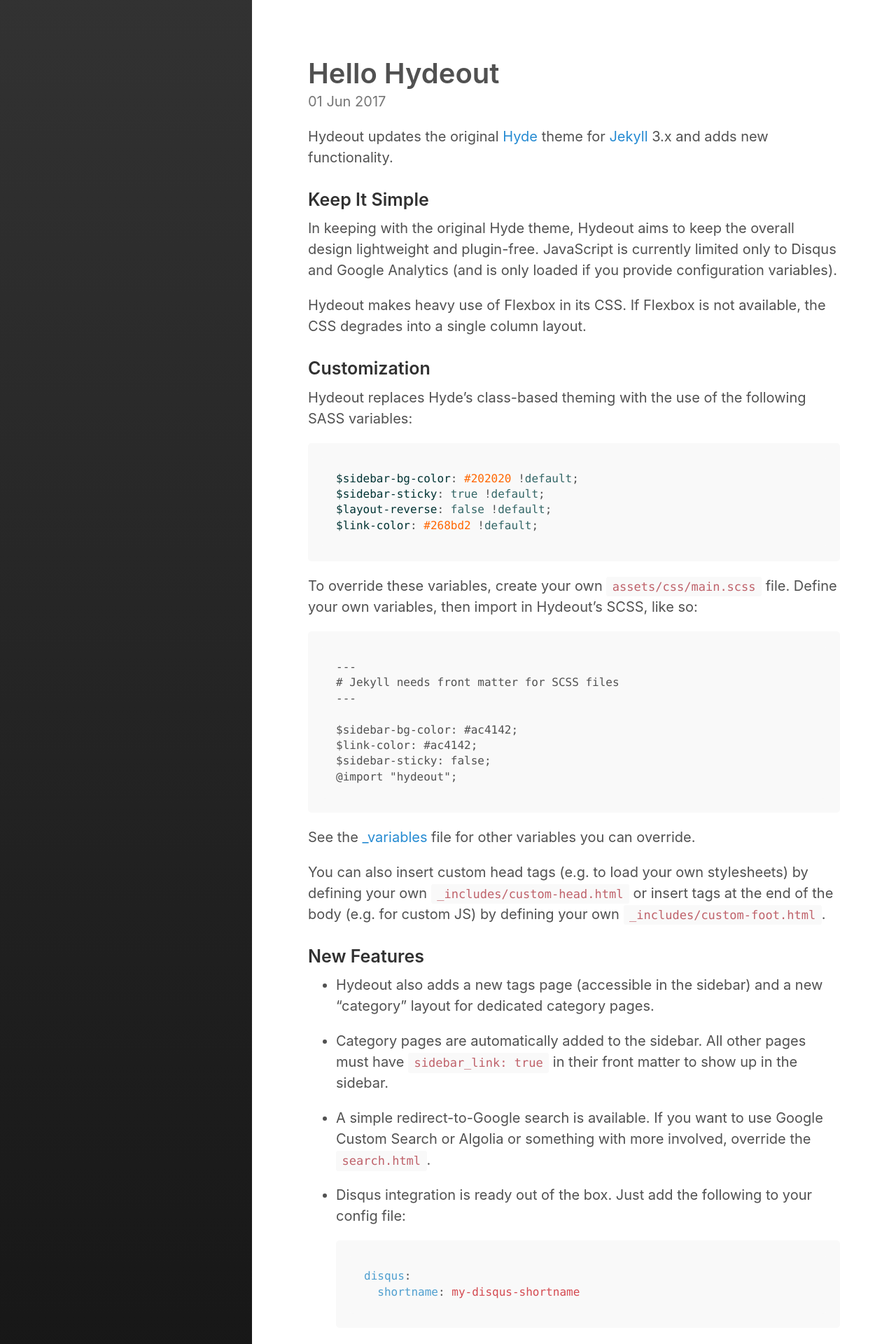
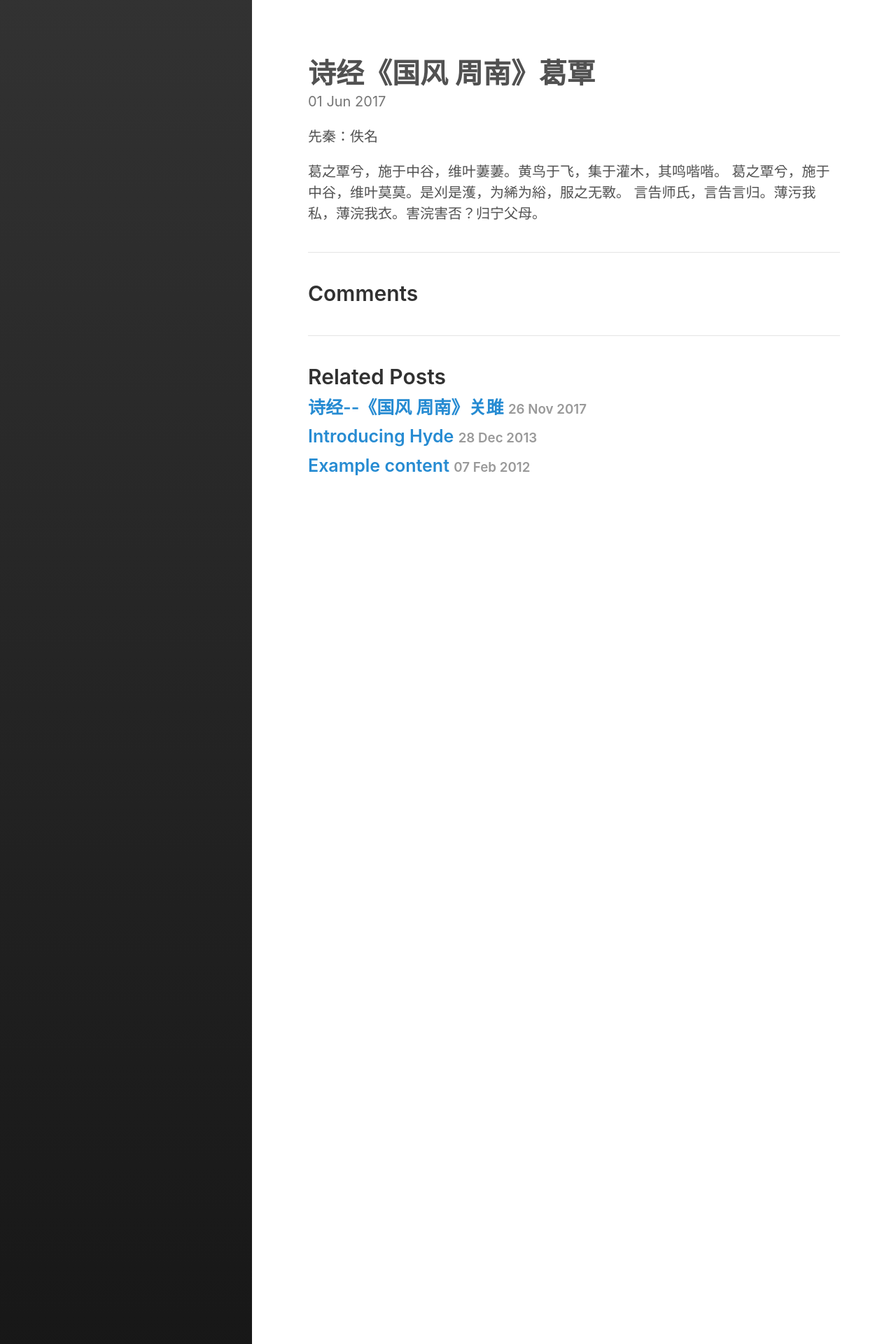
Before and after one commit to xlingyu/xlingyu.github.io, a Jekyll site: the page built from _posts/2017-06-01-hello-hydeout.md, in a window 1280 px wide. Shown: the top 1920 px of the page at 70% size. Built offline with Jekyll 4.4.1, drawn with Linux system fonts in a browser that asks for light colours; comment, search, counter and statistics services are not loaded; some of the changed text lies outside the part shown.

Commit message:
'xlingyu'

````diff
--- a/_posts/2017-06-01-hello-hydeout.md
+++ b/_posts/2017-06-01-hello-hydeout.md
@@ -1,82 +1,11 @@
 ---
 layout: post
-title: Hello Hydeout
+title: 诗经《国风 周南》葛覃
 excerpt_separator:  <!--more-->
 ---
 
-Hydeout updates the original [Hyde](https://github.com/poole/hyde)
-theme for [Jekyll](http://jekyllrb.com) 3.x and adds new functionality.
+先秦：佚名
 
-### Keep It Simple
-
-In keeping with the original Hyde theme, Hydeout aims to keep the overall
-design lightweight and plugin-free. JavaScript is currently limited only
-to Disqus and Google Analytics (and is only loaded if you provide configuration
-variables).
-
-Hydeout makes heavy use of Flexbox in its CSS. If Flexbox is not available,
-the CSS degrades into a single column layout.
-
-### Customization
-
-Hydeout replaces Hyde's class-based theming with the use
-of the following SASS variables:
-
-```scss
-$sidebar-bg-color: #202020 !default;
-$sidebar-sticky: true !default;
-$layout-reverse: false !default;
-$link-color: #268bd2 !default;
-```
-
-To override these variables, create your own `assets/css/main.scss` file.
-Define your own variables, then import in Hydeout's SCSS, like so:
-
-```
----
-# Jekyll needs front matter for SCSS files
----
-
-$sidebar-bg-color: #ac4142;
-$link-color: #ac4142;
-$sidebar-sticky: false;
-@import "hydeout";
-```
-
-See the [_variables](_sass/hydeout/_variables.scss) file for other variables
-you can override.
-
-You can also insert custom head tags (e.g. to load your own stylesheets) by
-defining your own `_includes/custom-head.html` or insert tags at the end
-of the body (e.g. for custom JS) by defining your own
-`_includes/custom-foot.html`.
-
-### New Features
-
-* Hydeout also adds a new tags page (accessible in the sidebar) and a new
-  "category" layout for dedicated category pages.
-
-* Category pages are automatically added to the sidebar. All other pages
-  must have `sidebar_link: true` in their front matter to show up in
-  the sidebar.
-
-* A simple redirect-to-Google search is available. If you want to use
-  Google Custom Search or Algolia or something with more involved,
-  override the `search.html`.
-
-* Disqus integration is ready out of the box. Just add the following to
-  your config file:
-
-  ```yaml
-  disqus:
-    shortname: my-disqus-shortname
-  ```
-
-  If you don't want Disqus or want to use something else, override
-  `comments.html`.
-
-* For Google Analytics support, define a `google_analytics` variable with
-  your property ID in your config file.
-
-There's also a bunch of minor tweaks and adjustments throughout the
-theme. Hope this works for you!
+葛之覃兮，施于中谷，维叶萋萋。黄鸟于飞，集于灌木，其鸣喈喈。
+葛之覃兮，施于中谷，维叶莫莫。是刈是濩，为絺为綌，服之无斁。
+言告师氏，言告言归。薄污我私，薄浣我衣。害浣害否？归宁父母。
````
Also changed, not shown: _posts/2010-10-25-post-future-date.md (deleted, +0 -14 lines), _posts/2017-11-26-post-future-简介.md (added, +14 -0 lines), assets/blog-images/1.jpg (added), assets/blog-images/2.jpg (added), assets/blog-images/3.jpg (added), assets/blog-images/4.jpg (added), assets/blog-images/5.jpg (added), assets/blog-images/6.jpg (added).
